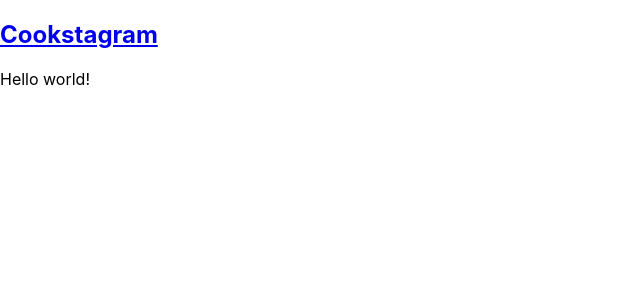
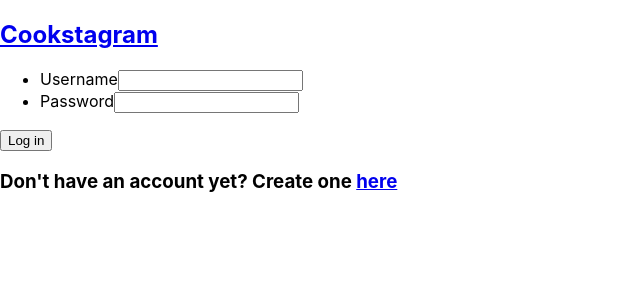
Before and after one commit to ehorn24/cookstagram, a React (Create React App) app: page /login in a window 1280 px wide. Shown: the top 300 px of the page, without its empty margins (0-640 px from the left). Built offline with nearby package versions, Linux system fonts and the light colour scheme.

Commit message:
added login form

```diff
--- a/src/Components/Login/Login.js
+++ b/src/Components/Login/Login.js
@@ -1,7 +1,26 @@
 import React from "react";
-
+import { Link } from "react-router-dom";
 const Login = () => {
-  return <div>Hello world!</div>;
+  return (
+    <div>
+      <form action="">
+        <ul>
+          <li>
+            <label htmlFor="username">Username</label>
+            <input type="text" name="username" id="username" />
+          </li>
+          <li>
+            <label htmlFor="password">Password</label>
+            <input type="password" name="password" id="password" />
+          </li>
+        </ul>
+        <button type="submit">Log in</button>
+      </form>
+      <h3>
+        Don't have an account yet? Create one <Link to="/signup">here</Link>
+      </h3>
+    </div>
+  );
 };
 
 export default Login;
```
